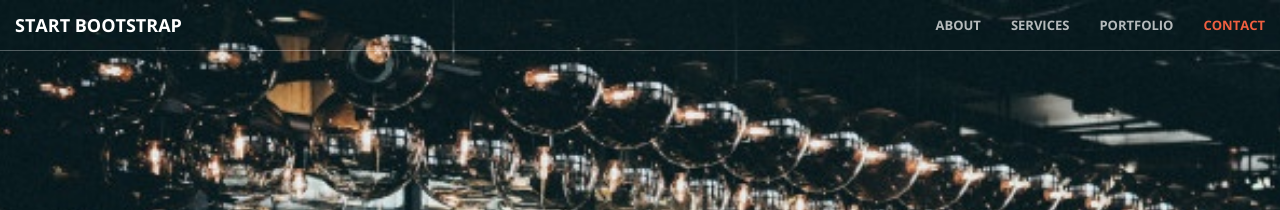
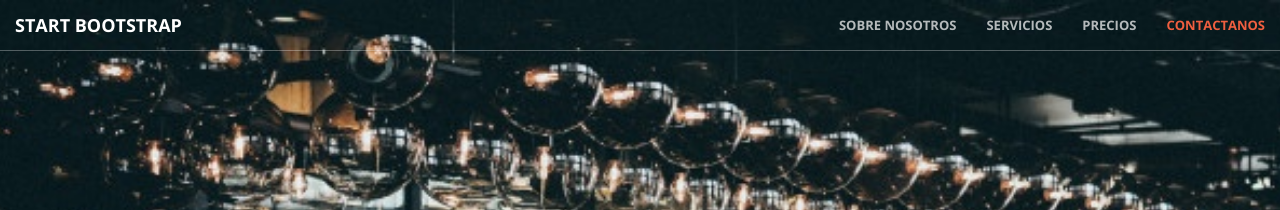
Before and after one commit to testaccountam/creativethemepruebas, a Jekyll site: the page built from index.html, in a window 1280 px wide. Shown: the top 210 px of the page. Built offline with Jekyll 4.4.1, drawn with Linux system fonts in a browser that asks for light colours.

Commit message:
Update nav.html

```diff
--- a/_includes/nav.html
+++ b/_includes/nav.html
@@ -15,16 +15,16 @@
         <div class="collapse navbar-collapse" id="bs-example-navbar-collapse-1">
             <ul class="nav navbar-nav navbar-right">
                 <li>
-                    <a class="page-scroll" href="#about">About</a>
+                    <a class="page-scroll" href="#about">Sobre Nosotros</a>
                 </li>
                 <li>
-                    <a class="page-scroll" href="#services">Services</a>
+                    <a class="page-scroll" href="#services">Servicios</a>
                 </li>
                 <li>
-                    <a class="page-scroll" href="#portfolio">Portfolio</a>
+                    <a class="page-scroll" href="#portfolio">Precios</a>
                 </li>
                 <li>
-                    <a class="page-scroll" href="#contact">Contact</a>
+                    <a class="page-scroll" href="#contact">Contactanos</a>
                 </li>
             </ul>
         </div>
```
